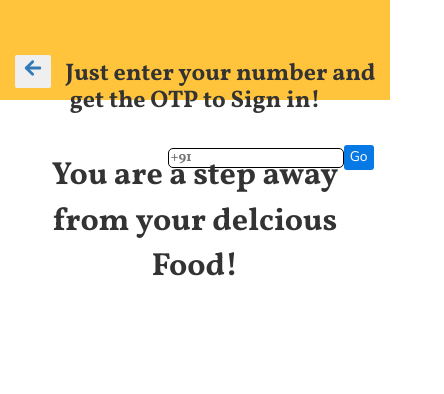
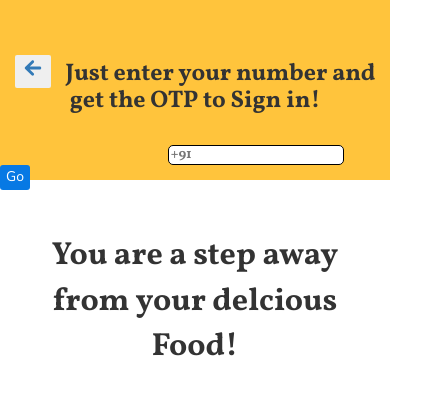
Before and after one commit to pjra99/kietsnack, a React (Create React App) app: page /signin in a window 390 px wide. Shown: the top 394 px of the page, 444 px wide, since content can reach past the window. Built offline with nearby package versions, Linux system fonts and the light colour scheme; a web font is replaced by a local one.

Commit message:
removed warnings/ minor errors

```diff
--- a/src/AfterLogin.js
+++ b/src/AfterLogin.js
@@ -241,11 +241,11 @@ function CategoryBox(){
         marginBottom: '-10px'
     }
     return(
-        <div class='categoryboxes' style={{margin: '100px 0px 0px 0px'}}>
-     <span class='item' align='center' style={cellStyle}><GiPizzaSlice size={42}/><p align='center' style={pStyle}>Fast Food</p></span>
-     <span class='item' align='center' style={cellStyle}><GiChipsBag size={42}/><p align='center' style={pStyle}>Packed <br/>Snacks</p></span>
-     <span class='item' align='center' style={cellStyle}><GiNoodles size={42}/><p align='center'  style={pStyle}>Noodles</p></span>
-     <span class='item' align='center' style={cellStyle}><BiCoffeeTogo size={42}/><p align='center' style={pStyle}>Drinks</p></span>
+        <div className='categoryboxes' style={{margin: '100px 0px 0px 0px'}}>
+     <span className='item' align='center' style={cellStyle}><GiPizzaSlice size={42}/><p align='center' style={pStyle}>Fast Food</p></span>
+     <span className='item' align='center' style={cellStyle}><GiChipsBag size={42}/><p align='center' style={pStyle}>Packed <br/>Snacks</p></span>
+     <span className='item' align='center' style={cellStyle}><GiNoodles size={42}/><p align='center'  style={pStyle}>Noodles</p></span>
+     <span className='item' align='center' style={cellStyle}><BiCoffeeTogo size={42}/><p align='center' style={pStyle}>Drinks</p></span>
         </div>
     )
 }
--- a/src/BeforeLogin.js
+++ b/src/BeforeLogin.js
@@ -17,7 +17,7 @@ class BeforeLogin extends React.Component {
 
      render(){
          return (
-            <div class="before-login-screen container-fluid">
+            <div className="before-login-screen container-fluid">
                 <div className="row row1">
                 <div className="col-md-4 heading-title">KIET Foods! <FaHamburger /> <FaUtensils />
                 </div>
--- a/src/ItemCard.js
+++ b/src/ItemCard.js
@@ -27,12 +27,12 @@ function ItemCard(props){
 
               <div className="col-md-3" style={spanStyle} >
                   <img style={imgStyle} src={props.img} alt="some food item" />
-                  <p style={pStyle}>Maggie
+                  <div style={pStyle}>Maggie
                       <ul>
                           <li> {props.name}</li>
                           <li style={listStyle}><NumberOfItems price={25}/></li>
                           </ul>
-                          </p>
+                          </div>
               </div>
         )
     }
--- /dev/null
+++ b/src/SignIn.css
@@ -0,0 +1,8 @@
+@media only screen and (max-width: 991px){
+    .header {
+        padding-bottom: 50%;
+    }
+    .ph-input {
+        margin-right:100px;
+    }
+}
--- a/src/SignIn.js
+++ b/src/SignIn.js
@@ -1,6 +1,7 @@
 import React from "react"
 import {IoMdArrowRoundBack} from 'react-icons/io'
 import {Link} from "react-router-dom"
+import './SignIn.css'
 
 class SignIn extends React.Component {
   render() {
@@ -19,7 +20,7 @@ class SignIn extends React.Component {
              border: 'none',
              borderRadius:'2px'
           }} > <IoMdArrowRoundBack /></button> </Link>Just enter your number and get the OTP to Sign in! </h3> <br />
-          <input type='text' placeholder='+91' style={{
+          <input type='text' className="ph-input" placeholder='+91' style={{
             marginLeft: '43%',
             borderRadius: '5px',
             border:'1px solid black',
```
Also changed, not shown: 1 other file (tests, documents, lock files or other folders).
